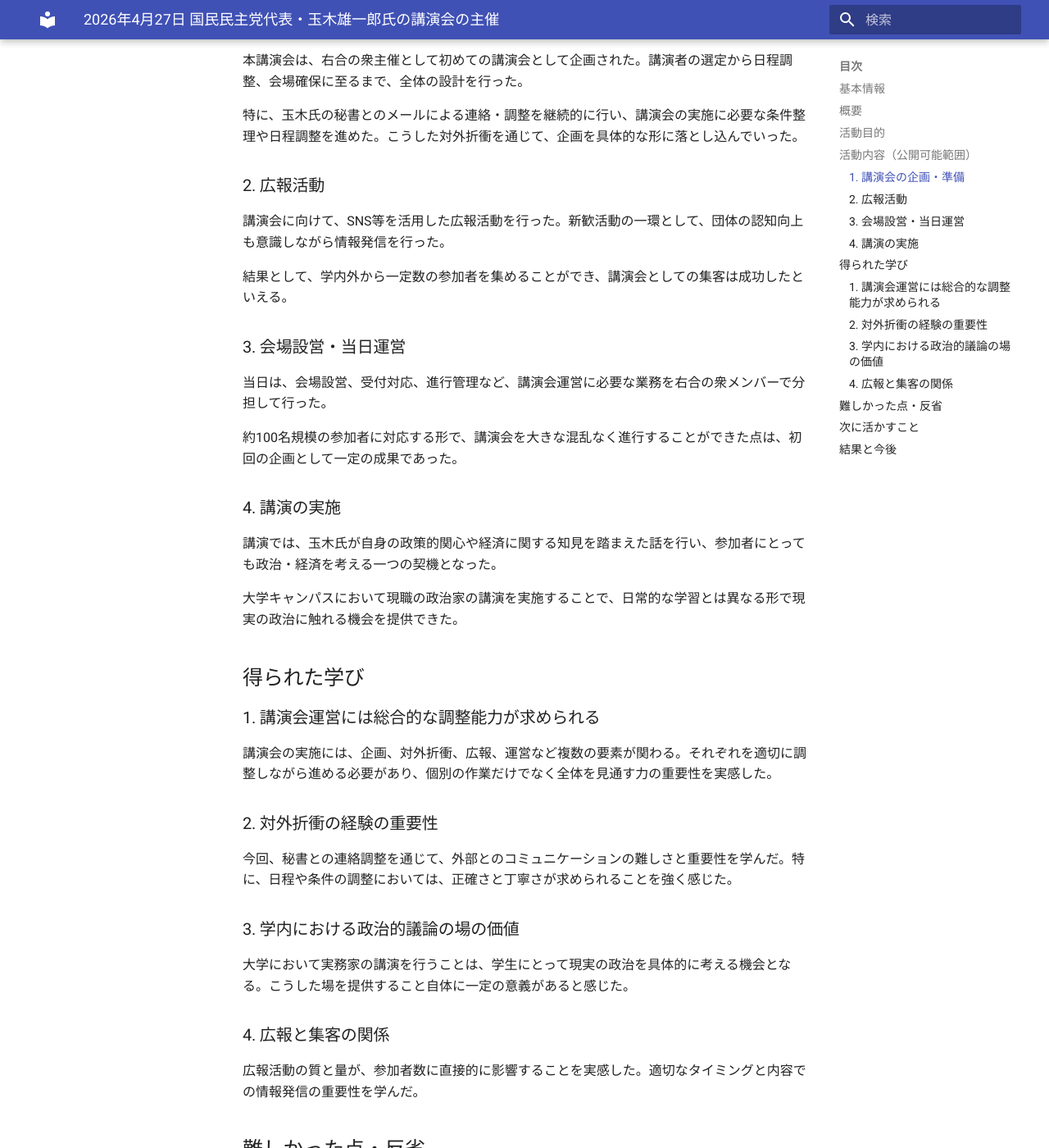
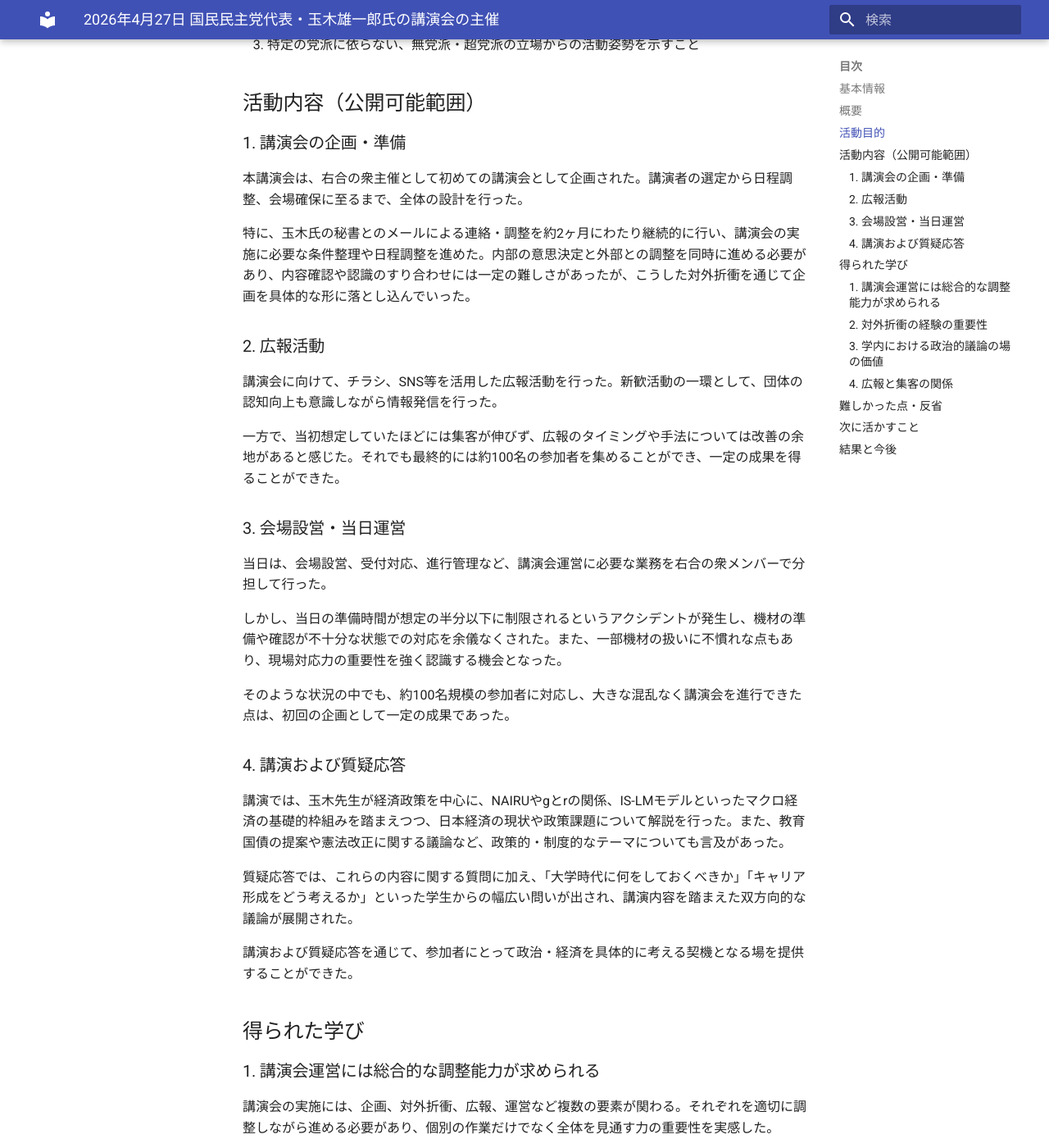
Before and after one commit to yu-ki-nakayama/policy-notes, an MkDocs documentation site: the page built from docs/activity/20260427.md, in a window 1280 px wide and 1400 px high, scrolled down 1242 px. Shown: the whole window at 82% size. Built offline with MkDocs 1.6.1 and Material for MkDocs 9.7.7, drawn with Linux system fonts in a browser that asks for light colours; some of the changed text lies outside the part shown.

Commit message:
Update 20260427.md

```diff
--- a/docs/activity/20260427.md
+++ b/docs/activity/20260427.md
@@ -6,19 +6,21 @@
 
 - 日付：2026年4月27日
 - 活動名：国民民主党・玉木雄一郎代表氏の講演会の主催
-- 活動形態：講演会開催・広報・運営
+- 活動形態：講演会の主催
 - 場所：東京大学駒場キャンパス 13号館1313教室
-- 参加形態：右合の衆による主催
+- 参加形態：右合の衆による講演会の主催・運営
 - 参加者数：約100名
-- 関連人物：玉木雄一郎氏（国民民主党代表）
+- 関連人物：玉木雄一郎先生（国民民主党代表）
 
 ## 概要
 
 2026年4月27日、東京大学駒場キャンパスにて、右合の衆主催による国民民主党・玉木雄一郎代表の講演会を開催した。本講演会は新歓活動の一環として企画されたものであり、政治・経済分野に関する議論の活性化と団体の広報を目的として実施された。
 
-企画の実現にあたっては、過去に参加した橋本幹彦氏とのつながりを契機とし、玉木氏側との調整を進めた。講演会の開催に至るまでには、事前準備、広報、会場設営、当日の運営など、多岐にわたる業務を右合の衆メンバーで分担して行った。
+なお、本講演会は、特定の政治活動や広報活動を目的としたものではなく、また特定の政党・組織との関係性を示すものでもない。あくまで無党派・超党派の立場から、政治・経済に関する議論を深める場として開催されたものである。
 
-当日は約100名の参加者が集まり、右合の衆主催としては初の講演会であったが、一定の規模と関心を集めることができた。
+企画の実現にあたっては、過去に選挙支援に参加した国民民主党の橋本幹彦先生とのつながりを契機とし、玉木先生の秘書の方と調整を進めた。講演会の開催に至るまでには、約2ヶ月にわたり、計13往復程度のメールによるやり取りを重ね、事前準備、広報、会場設営、当日の運営など、多岐にわたる業務を右合の衆メンバーで分担して行った。
+
+当日は約100名の参加者が集まり、右合の衆主催としては初の講演会であったが、一定の規模と関心を集めることができた。講演後には学生との写真撮影や交流も活発に行われ、全体として活気のある場となった。
 
 ## 活動目的
 
@@ -34,25 +36,29 @@
 
 本講演会は、右合の衆主催として初めての講演会として企画された。講演者の選定から日程調整、会場確保に至るまで、全体の設計を行った。
 
-特に、玉木氏の秘書とのメールによる連絡・調整を継続的に行い、講演会の実施に必要な条件整理や日程調整を進めた。こうした対外折衝を通じて、企画を具体的な形に落とし込んでいった。
+特に、玉木氏の秘書とのメールによる連絡・調整を約2ヶ月にわたり継続的に行い、講演会の実施に必要な条件整理や日程調整を進めた。内部の意思決定と外部との調整を同時に進める必要があり、内容確認や認識のすり合わせには一定の難しさがあったが、こうした対外折衝を通じて企画を具体的な形に落とし込んでいった。
 
 ### 2. 広報活動
 
-講演会に向けて、SNS等を活用した広報活動を行った。新歓活動の一環として、団体の認知向上も意識しながら情報発信を行った。
+講演会に向けて、チラシ、SNS等を活用した広報活動を行った。新歓活動の一環として、団体の認知向上も意識しながら情報発信を行った。
 
-結果として、学内外から一定数の参加者を集めることができ、講演会としての集客は成功したといえる。
+一方で、当初想定していたほどには集客が伸びず、広報のタイミングや手法については改善の余地があると感じた。それでも最終的には約100名の参加者を集めることができ、一定の成果を得ることができた。
 
 ### 3. 会場設営・当日運営
 
 当日は、会場設営、受付対応、進行管理など、講演会運営に必要な業務を右合の衆メンバーで分担して行った。
 
-約100名規模の参加者に対応する形で、講演会を大きな混乱なく進行することができた点は、初回の企画として一定の成果であった。
+しかし、当日の準備時間が想定の半分以下に制限されるというアクシデントが発生し、機材の準備や確認が不十分な状態での対応を余儀なくされた。また、一部機材の扱いに不慣れな点もあり、現場対応力の重要性を強く認識する機会となった。
 
-### 4. 講演の実施
+そのような状況の中でも、約100名規模の参加者に対応し、大きな混乱なく講演会を進行できた点は、初回の企画として一定の成果であった。
 
-講演では、玉木氏が自身の政策的関心や経済に関する知見を踏まえた話を行い、参加者にとっても政治・経済を考える一つの契機となった。
+### 4. 講演および質疑応答
 
-大学キャンパスにおいて現職の政治家の講演を実施することで、日常的な学習とは異なる形で現実の政治に触れる機会を提供できた。
+講演では、玉木先生が経済政策を中心に、NAIRUやgとrの関係、IS-LMモデルといったマクロ経済の基礎的枠組みを踏まえつつ、日本経済の現状や政策課題について解説を行った。また、教育国債の提案や憲法改正に関する議論など、政策的・制度的なテーマについても言及があった。
+
+質疑応答では、これらの内容に関する質問に加え、「大学時代に何をしておくべきか」「キャリア形成をどう考えるか」といった学生からの幅広い問いが出され、講演内容を踏まえた双方向的な議論が展開された。
+
+講演および質疑応答を通じて、参加者にとって政治・経済を具体的に考える契機となる場を提供することができた。
 
 ## 得られた学び
 
@@ -62,11 +68,11 @@
 
 ### 2. 対外折衝の経験の重要性
 
-今回、秘書との連絡調整を通じて、外部とのコミュニケーションの難しさと重要性を学んだ。特に、日程や条件の調整においては、正確さと丁寧さが求められることを強く感じた。
+今回、約2ヶ月にわたる秘書との連絡調整を通じて、外部とのコミュニケーションの難しさと重要性を学んだ。特に、内部調整と外部連絡を同時に進める中で、情報の正確性と伝達の丁寧さが不可欠であると感じた。
 
 ### 3. 学内における政治的議論の場の価値
 
-大学において実務家の講演を行うことは、学生にとって現実の政治を具体的に考える機会となる。こうした場を提供すること自体に一定の意義があると感じた。
+大学において実務家の講演を行うことは、学生にとって現実の政治を具体的に考える機会となる。特に今回のように、理論と政策を接続する形での講演は、学術的関心と現実の政策課題を結びつける上で有意義であった。
 
 ### 4. 広報と集客の関係
 
@@ -75,8 +81,9 @@
 ## 難しかった点・反省
 
 - 初の講演会運営であったため、全体の進行や役割分担において改善の余地が多く見られた。
-- 準備段階において、より効率的なタスク管理や情報共有が必要であったと感じた。
-- SNS上において、右合の衆と特定政党との関係性に関する誹謗中傷が見られ、情報発信の難しさを認識した。
+- 集客が想定より伸び悩み、広報戦略の見直しが必要であると感じた。
+- 当日の準備時間不足や機材対応の不備など、現場運営における課題が明らかになった。
+- SNS上において、一部で事実と異なる認識や評価に基づく批判的な言説が見られた一方で、講演の意義や議論の必要性を評価する声も存在しており、情報発信の難しさと重要性を認識した。
 - 外部との連携において、想定外の調整が発生する場面もあり、柔軟な対応力の必要性を感じた。
 
 ## 次に活かすこと
@@ -84,6 +91,7 @@
 - イベント運営における役割分担と進行管理の精度を高める
 - 対外折衝の経験を活かし、より円滑なコミュニケーションを目指す
 - 広報戦略を改善し、より効果的な情報発信を行う
+- 機材運用や当日準備に関する体制を強化する
 - 講演会の企画を継続し、学内における議論の場を拡充する
 
 ## 結果と今後
```
